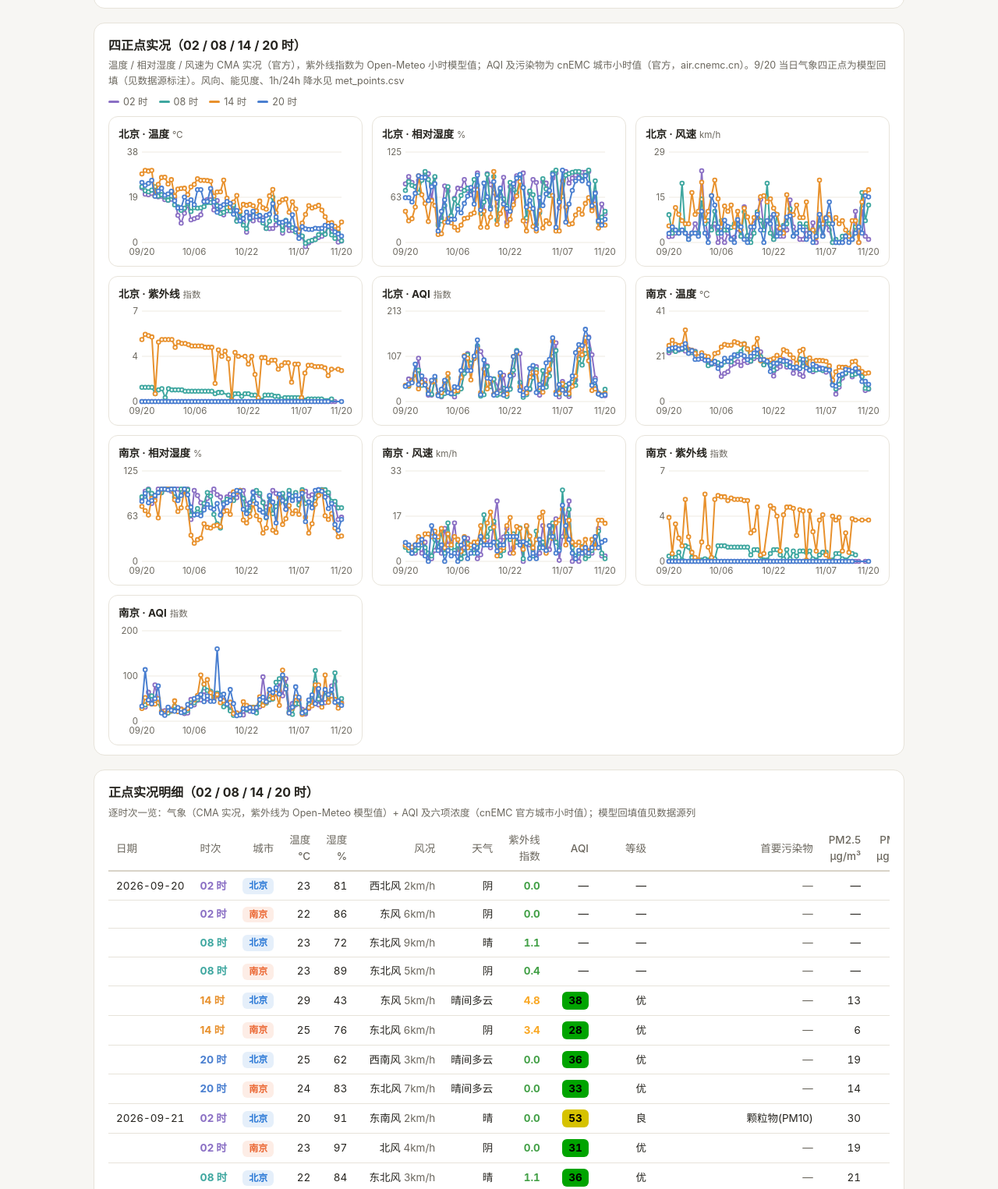
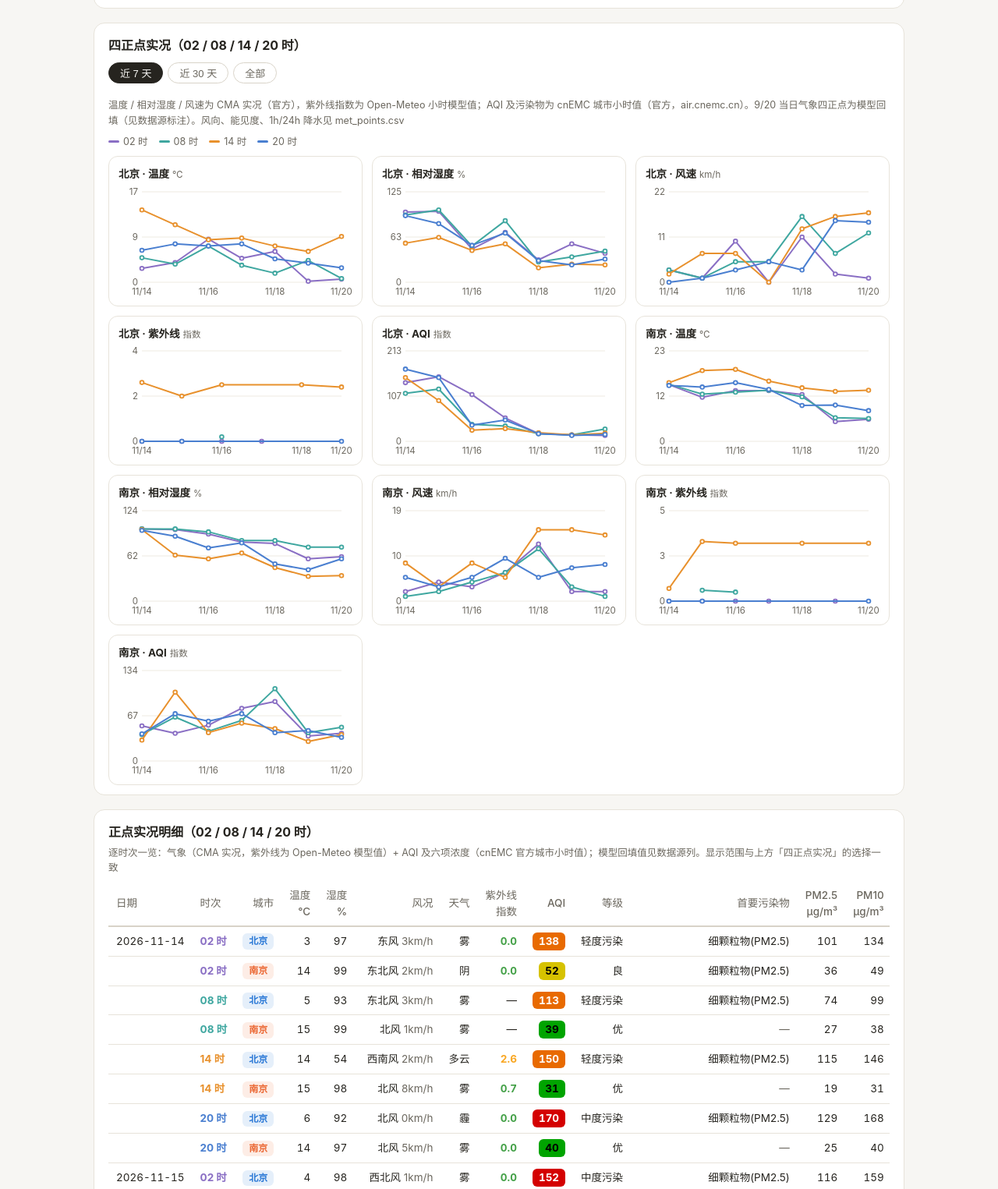
Before and after one commit to ZhuZhengHuan/Bj-Nj-Weather-, a plain HTML site: page index.html in a window 1280 px wide. Shown: the part 2333-3858 px from the top of the page at 78% size. Drawn offline with Linux system fonts and the light colour scheme.

Commit message:
四正点实况与正点明细增加 近7天/近30天/全部 范围切换

```diff
--- a/index.html
+++ b/index.html
@@ -161,6 +161,11 @@ footer a { color: inherit; }
 
   <div class="card">
     <h2>四正点实况（02 / 08 / 14 / 20 时）</h2>
+    <div class="range" id="pointRangeBar">
+      <button data-n="7" class="on">近 7 天</button>
+      <button data-n="30">近 30 天</button>
+      <button data-n="0">全部</button>
+    </div>
     <div class="sub">温度 / 相对湿度 / 风速为 CMA 实况（官方），紫外线指数为 Open-Meteo 小时模型值；AQI 及污染物为 cnEMC 城市小时值（官方，air.cnemc.cn）。9/20 当日气象四正点为模型回填（见数据源标注）。风向、能见度、1h/24h 降水见 met_points.csv</div>
     <div class="hourlegend" id="hourLegend"></div>
     <div class="grid6" id="pointGrid"></div>
@@ -168,7 +173,7 @@ footer a { color: inherit; }
 
   <div class="card">
     <h2>正点实况明细（02 / 08 / 14 / 20 时）</h2>
-    <div class="sub">逐时次一览：气象（CMA 实况，紫外线为 Open-Meteo 模型值）+ AQI 及六项浓度（cnEMC 官方城市小时值）；模型回填值见数据源列</div>
+    <div class="sub">逐时次一览：气象（CMA 实况，紫外线为 Open-Meteo 模型值）+ AQI 及六项浓度（cnEMC 官方城市小时值）；模型回填值见数据源列。显示范围与上方「四正点实况」的选择一致</div>
     <div style="overflow-x:auto" id="pointTableWrap"></div>
   </div>
 
@@ -266,6 +271,27 @@ footer a { color: inherit; }
     rangeN = +b.dataset.n;
     bar.querySelectorAll("button").forEach(function (x) { x.classList.toggle("on", x === b); });
     renderAll();
+  });
+
+  /* 正点数据（四正点实况 + 正点实况明细）独立范围：近7天/近30天/全部 */
+  var pointRangeN = 7;
+  function pointDate0() {
+    if (!pointRangeN) return "";
+    var from = dates.length - pointRangeN;
+    if (from < 0) from = 0;
+    return dates[from];
+  }
+  function visPoints(pts) {
+    var d0 = pointDate0();
+    return d0 ? pts.filter(function (p) { return p.date >= d0; }) : pts;
+  }
+  var pbar = $("#pointRangeBar");
+  pbar.addEventListener("click", function (e) {
+    var b = e.target.closest("button"); if (!b) return;
+    pointRangeN = +b.dataset.n;
+    pbar.querySelectorAll("button").forEach(function (x) { x.classList.toggle("on", x === b); });
+    renderPoints();
+    renderPointTable();
   });
 
   /* ---------- 主题 ---------- */
@@ -622,7 +648,7 @@ footer a { color: inherit; }
   }
   function drawPointMini(svg) {
     var city = svg.dataset.city, key = svg.dataset.key;
-    var srcRows = key === "aqi" ? AQI_POINTS : POINTS;
+    var srcRows = visPoints(key === "aqi" ? AQI_POINTS : POINTS);
     var rows = srcRows.filter(function (p) {
       return p.city === city && p[key] !== null && p[key] !== undefined;
     });
@@ -668,15 +694,16 @@ footer a { color: inherit; }
 
   /* ---------- 正点实况明细表 ---------- */
   function renderPointTable() {
+    var MET_PTS = visPoints(POINTS), AQI_PTS = visPoints(AQI_POINTS);
     var idx = {};
-    POINTS.forEach(function (p) {
+    MET_PTS.forEach(function (p) {
       (idx[p.date + "|" + p.city + "|" + p.hour] = idx[p.date + "|" + p.city + "|" + p.hour] || {}).met = p;
     });
-    AQI_POINTS.forEach(function (p) {
+    AQI_PTS.forEach(function (p) {
       (idx[p.date + "|" + p.city + "|" + p.hour] = idx[p.date + "|" + p.city + "|" + p.hour] || {}).aqi = p;
     });
     var dates = [], seen = {};
-    POINTS.concat(AQI_POINTS).forEach(function (p) {
+    MET_PTS.concat(AQI_PTS).forEach(function (p) {
       if (!seen[p.date]) { seen[p.date] = 1; dates.push(p.date); }
     });
     dates.sort();
```
